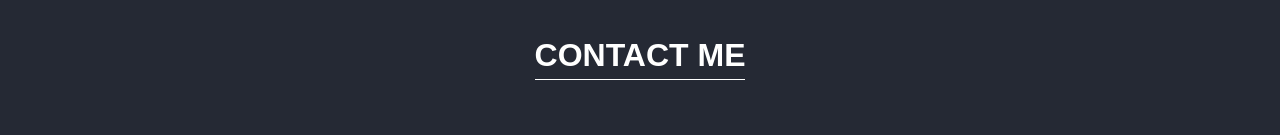
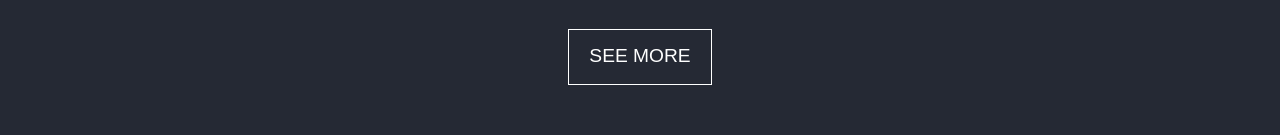
Before and after one commit to milos-rs/milos-rs.github.io, a plain HTML site: page portfolio/index.html in a window 1280 px wide. Shown: the part 1838-1973 px from the top of the page. Drawn offline with Linux system fonts and the light colour scheme.

Commit message:
Syncing with development

```diff
--- a/portfolio/assets/stylesheets/style.css
+++ b/portfolio/assets/stylesheets/style.css
@@ -145,7 +145,7 @@ section {
 
 #contact {
     position: relative;
-    bottom: 4rem;
+    bottom: 1rem;
 
 }
 
--- a/portfolio/index.html
+++ b/portfolio/index.html
@@ -85,6 +85,7 @@
                 </p>
             </a>
         </div>
+        <a href="#" class="btn flex">See more</a>
     </section>
 
     <section id="contact" class="flex">
```
